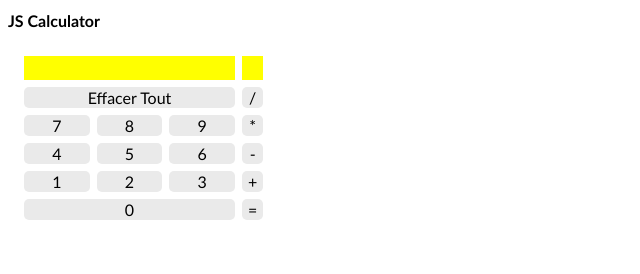
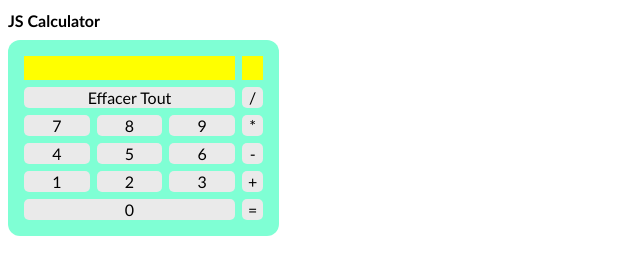
Before and after one commit to waliidhakim/JsCalculator, a plain HTML site: page index.html in a window 1280 px wide. Shown: the whole page, without its empty margins (0-640 px from the left). Drawn offline with Linux system fonts and the light colour scheme.

Commit message:
refixing colors

```diff
--- a/style.css
+++ b/style.css
@@ -1,10 +1,10 @@
-*{
+* {
     font-family: Calibri, Candara, Segoe, "Segoe UI", Optima, Arial, sans-serif;
     font-size: 16px;
 }
 
 table {
-    background: saumon;
+    background: aquamarine;
     padding: 10px;
     border-radius: 12px;
     border-spacing: 5px;
```
